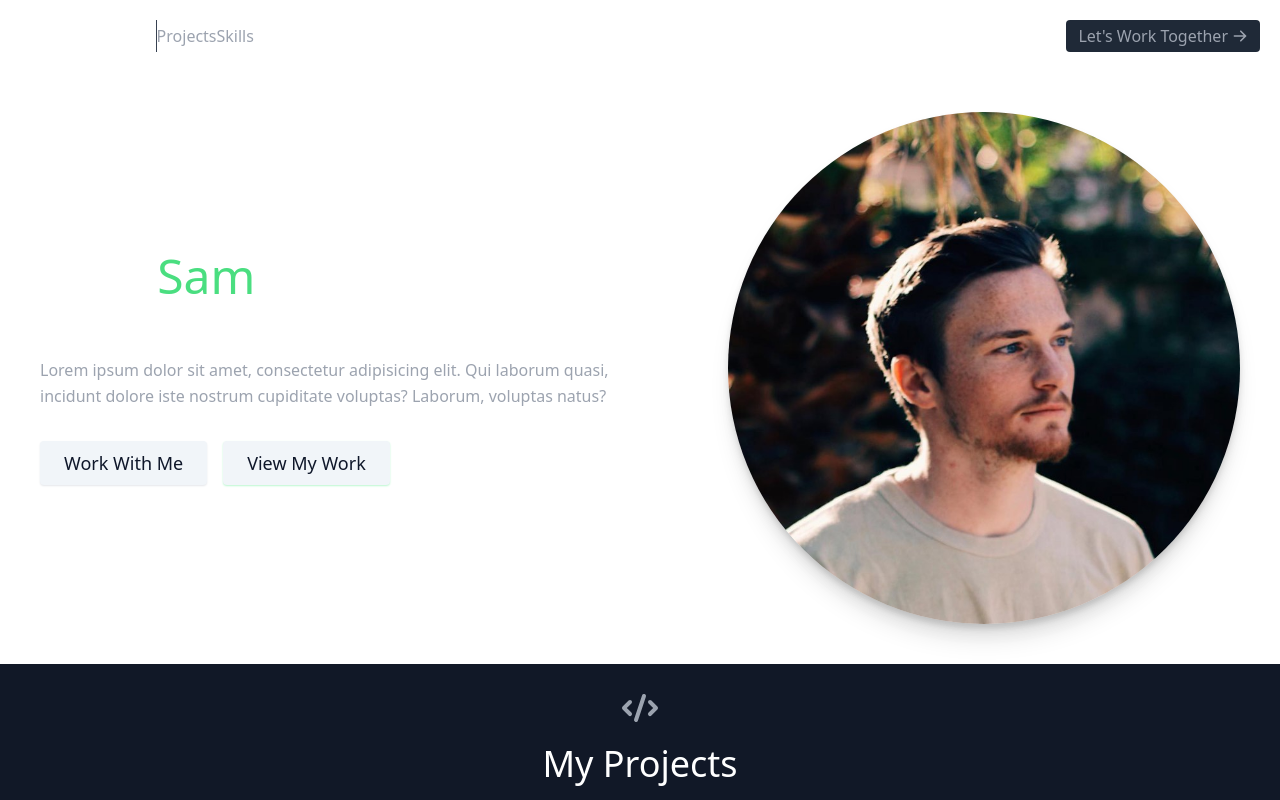
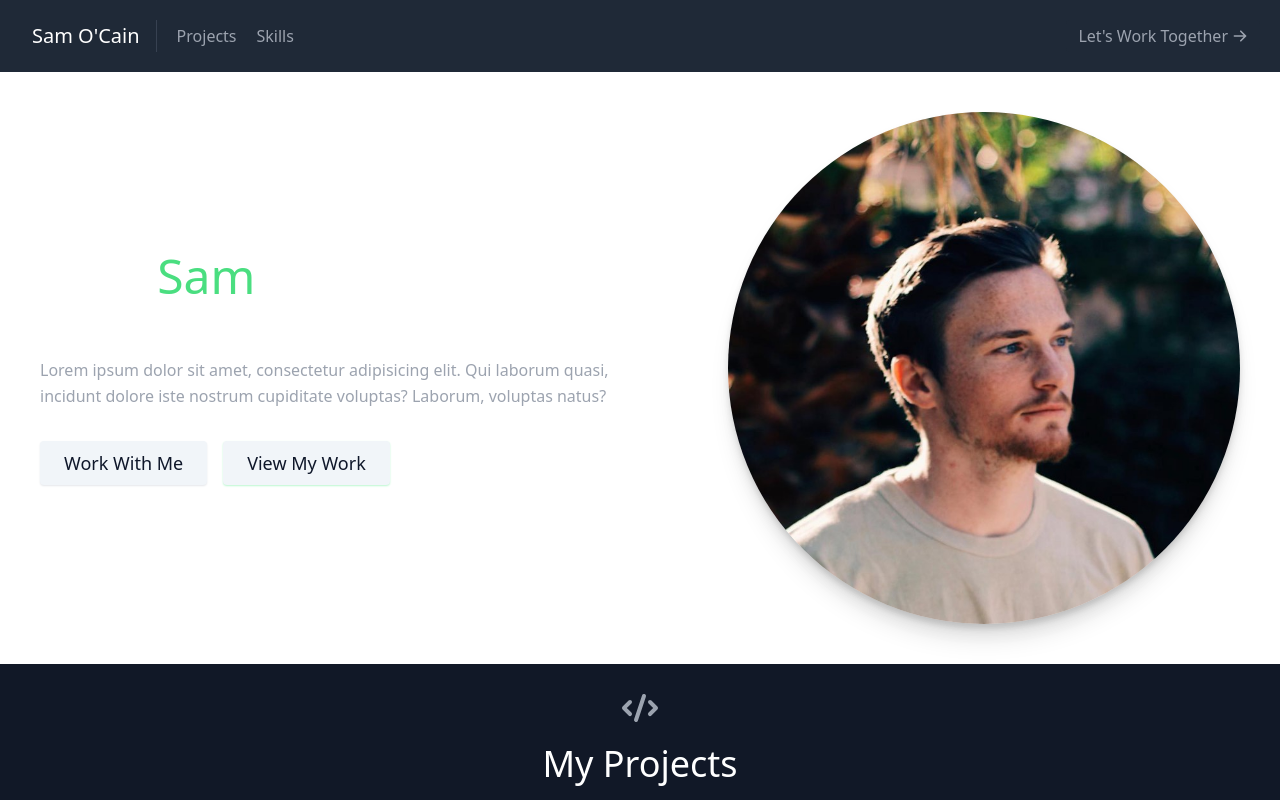
Before and after one commit to samocain93/my-portfolio, a React (Vite) app: page / in a window 1280 px wide. Shown: the top 800 px of the page. Built offline with nearby package versions, Linux system fonts and the light colour scheme.

Commit message:
more contact, header and body styling

```diff
--- a/src/App.jsx
+++ b/src/App.jsx
@@ -8,7 +8,7 @@ import Navbar from './components/Navbar';
 
 function App() {
   return (
-    <main className='text-gray-400 dark:bg-slate-900 body-font flex flex-col'>
+    <main className='text-gray-400 dark:bg-slate-700 body-font flex flex-col scroll-smooth'>
       <Navbar />
       <About />
       <Projects />
--- a/src/components/Contact.jsx
+++ b/src/components/Contact.jsx
@@ -43,9 +43,9 @@ export default function Contact() {
           <div className='bg-gray-900 relative flex flex-wrap py-6 rounded shadow-md'>
             <div className='lg:w-1/2 px-6'>
               <h2 className='title-font font-semibold text-white tracking-widest text-xs'>
-                ADDRESS
+                LOCATION
               </h2>
-              <p className='mt-1'>S 1st St Austin, TX 78704</p>
+              <p className='mt-1'>Austin, TX</p>
             </div>
             <div className='lg:w-1/2 px-6 mt-4 lg:mt-0'>
               <h2 className='title-font font-semibold text-white tracking-widest text-xs'>
@@ -55,9 +55,9 @@ export default function Contact() {
                 samocain93@gmail.com
               </a>
               <h2 className='title-font font-semibold text-white tracking-widest text-xs mt-4'>
-                PHONE
+                WORK PREFERENCES
               </h2>
-              <p className='leading-relaxed'>850-559-4306</p>
+              <p className='leading-relaxed'>Hybrid or Remote</p>
             </div>
           </div>
         </div>
@@ -99,10 +99,7 @@ export default function Contact() {
             />
           </div>
           <div className='relative mb-4'>
-            <label
-              htmlFor='message'
-              className='leading-7 text-sm text-gray-400'
-            >
+            <label htmlFor='message' className='leading-7 text-sm text-white'>
               Message
             </label>
             <textarea
--- a/src/components/Navbar.jsx
+++ b/src/components/Navbar.jsx
@@ -3,7 +3,7 @@ import { HomeIcon, ArrowRightIcon } from '@heroicons/react/solid';
 
 export default function Navbar() {
   return (
-    <header className='bg-gray=800 md:sticky top-0 z-10'>
+    <header className='bg-gray-800 md:sticky top-0 z-10'>
       <div className='container mx-auto flex flex-wrap p-5 flex-col md:flex-row items-center'>
         <a className='title-font font-medium text-white mb-4 md:mb-0'>
           <a href='#about' className='ml-3 text-xl'>
@@ -11,15 +11,19 @@ export default function Navbar() {
           </a>
         </a>
         <nav className='md:mr-auto md:ml-4 md:py-1 md:border-l md:border-gray-700 flex flex-wrap items-center text-base justify-center'>
-          <a href='#projects'>Projects</a>
-          <a href='#skills'>Skills</a>
+          <a href='#projects' className='mr-5 ml-5 hover:text-white'>
+            Projects
+          </a>
+          <a href='#skills' className='mr-5 hover:text-white'>
+            Skills
+          </a>
         </nav>
         <a
           href='#contact'
-          className='inline-flex items-center bg-gray-800 border-0 py-1 px-3 focus:outline-none hover:bg-gray-700 rounded text-base mt-4 md:mt-0'
+          className='inline-flex items-center bg-gray-800 hover:text-white border-0 py-1 px-3 focus:outline-none hover:bg-gray-700 rounded text-base mt-4 md:mt-0'
         >
           Let's Work Together
-          <ArrowRightIcon className='w-4 h-4 ml-1' />
+          <ArrowRightIcon className='w-4 h-4 ml-1 hover:text-white' />
         </a>
       </div>
     </header>
```
